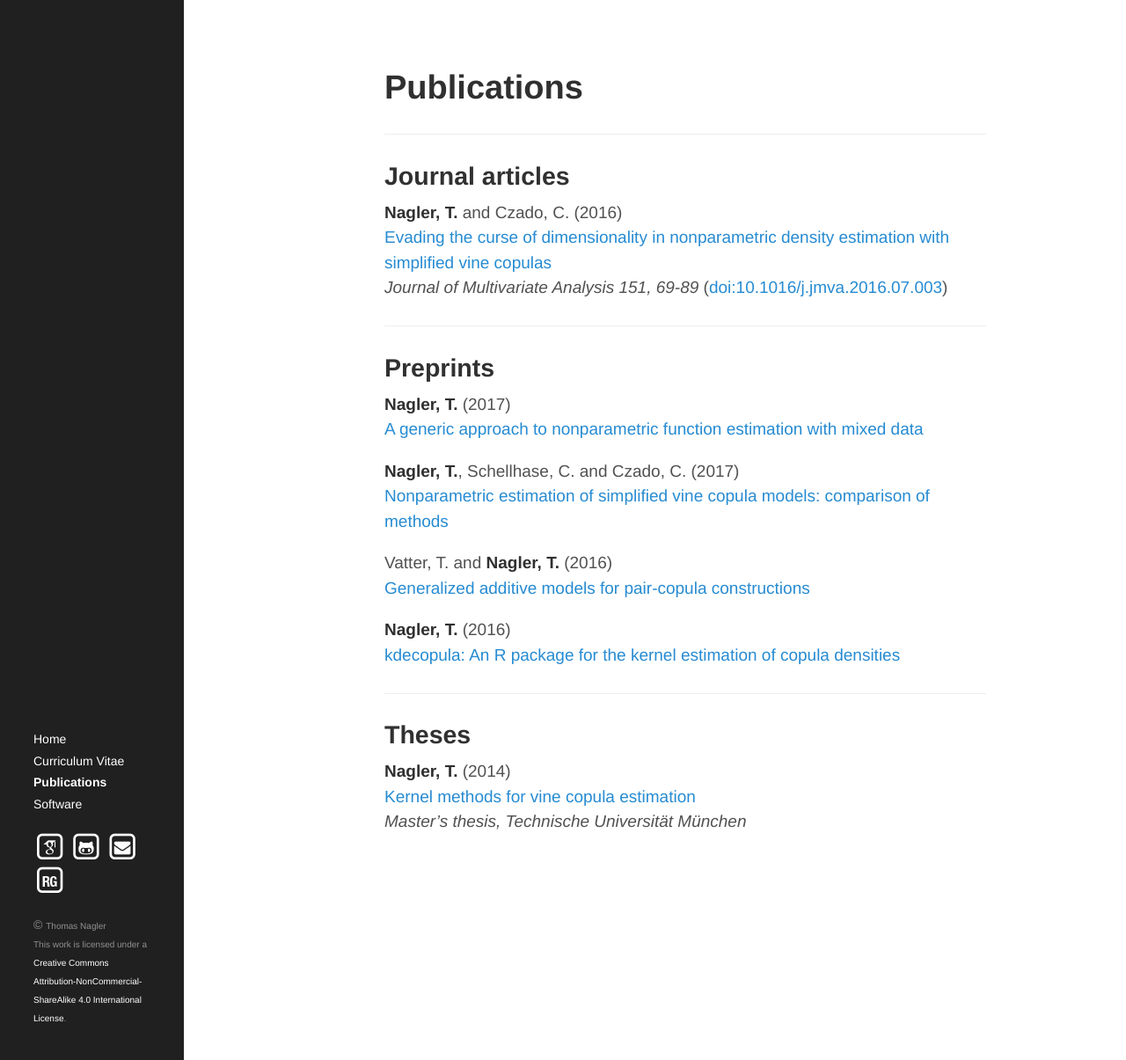
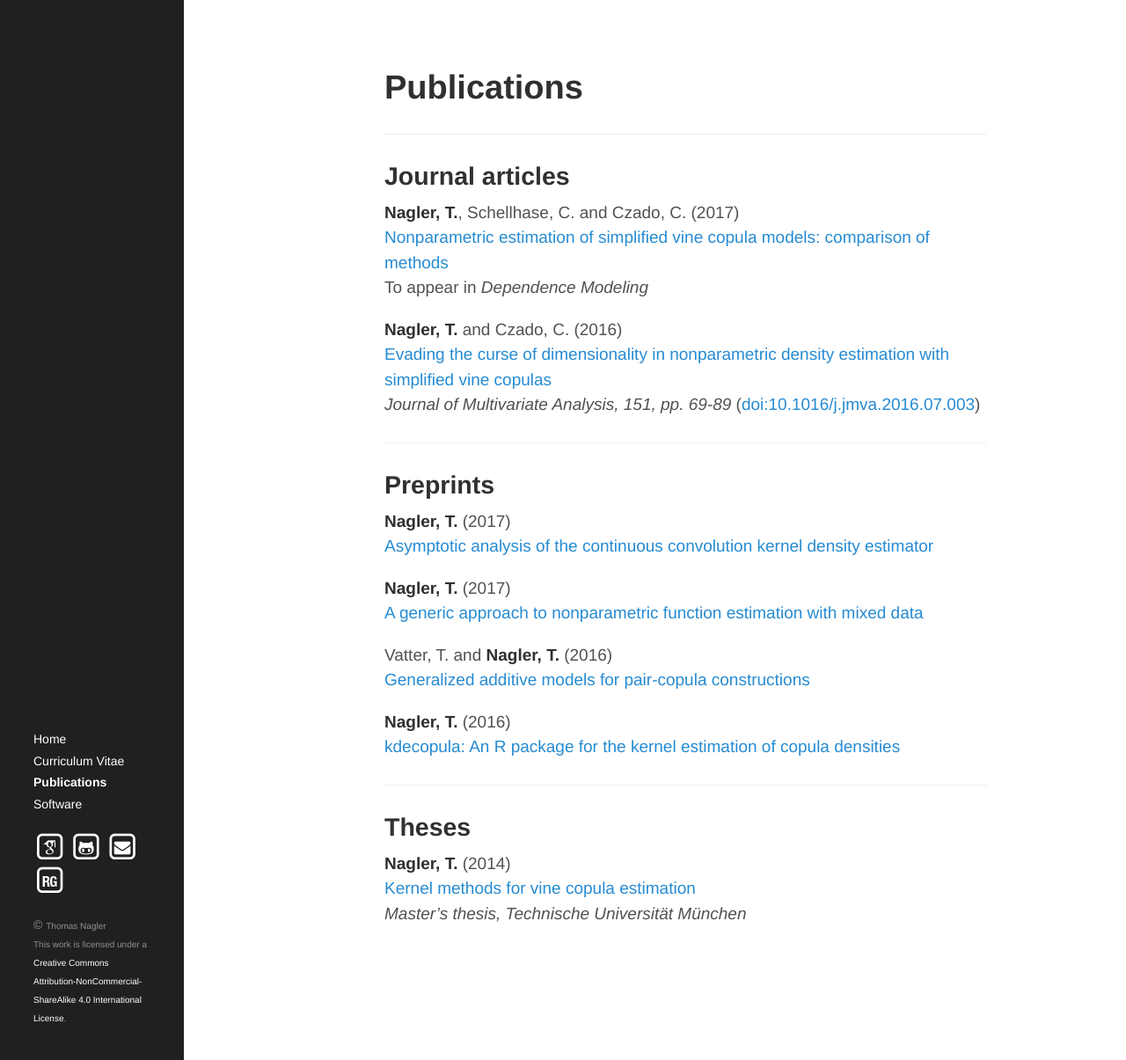
Before and after one commit to tnagler/tnagler.github.io, a Jekyll site: the page built from pubs.md, in a window 1280 px wide and 1205 px high. Shown: the whole window at 88% size. Built offline with Jekyll 4.4.1, drawn with Linux system fonts in a browser that asks for light colours; nearby versions of some CDN libraries; some web fonts are replaced.

Commit message:
update pubs
* added "Asymptotic analysis of the continuous convolution kernel density estimator
* move Dependence modeling paper to "Journal articles"

```diff
--- a/pubs.md
+++ b/pubs.md
@@ -8,22 +8,27 @@ title: "Publications"
 
 ## Journal articles
 
+**Nagler, T.**, Schellhase, C. and Czado, C. (2017)
+[Nonparametric estimation of simplified vine copula models: comparison of
+methods](https://arxiv.org/abs/1701.00845)
+To appear in *Dependence Modeling*
+
 **Nagler, T.** and Czado, C. (2016)
 [Evading the curse of dimensionality in nonparametric density estimation with
 simplified vine copulas](https://arxiv.org/abs/1503.03305)
-*Journal of Multivariate Analysis 151, 69-89*
+*Journal of Multivariate Analysis, 151, pp. 69-89*
 ([doi:10.1016/j.jmva.2016.07.003](http://www.sciencedirect.com/science/article/pii/S0047259X16300471))
+
 
 ----------
 
 ## Preprints
 
 **Nagler, T.** (2017)
+[Asymptotic analysis of the continuous convolution kernel density estimator](https://arxiv.org/abs/1705.05431)
+
+**Nagler, T.** (2017)
 [A generic approach to nonparametric function estimation with mixed data](https://arxiv.org/pdf/1704.07457.pdf)
-
-**Nagler, T.**, Schellhase, C. and Czado, C. (2017)
-[Nonparametric estimation of simplified vine copula models: comparison of
-methods](https://arxiv.org/abs/1701.00845)
 
 Vatter, T. and **Nagler, T.** (2016)
 [Generalized additive models for pair-copula constructions](https://arxiv.org/abs/1608.01593)
```
